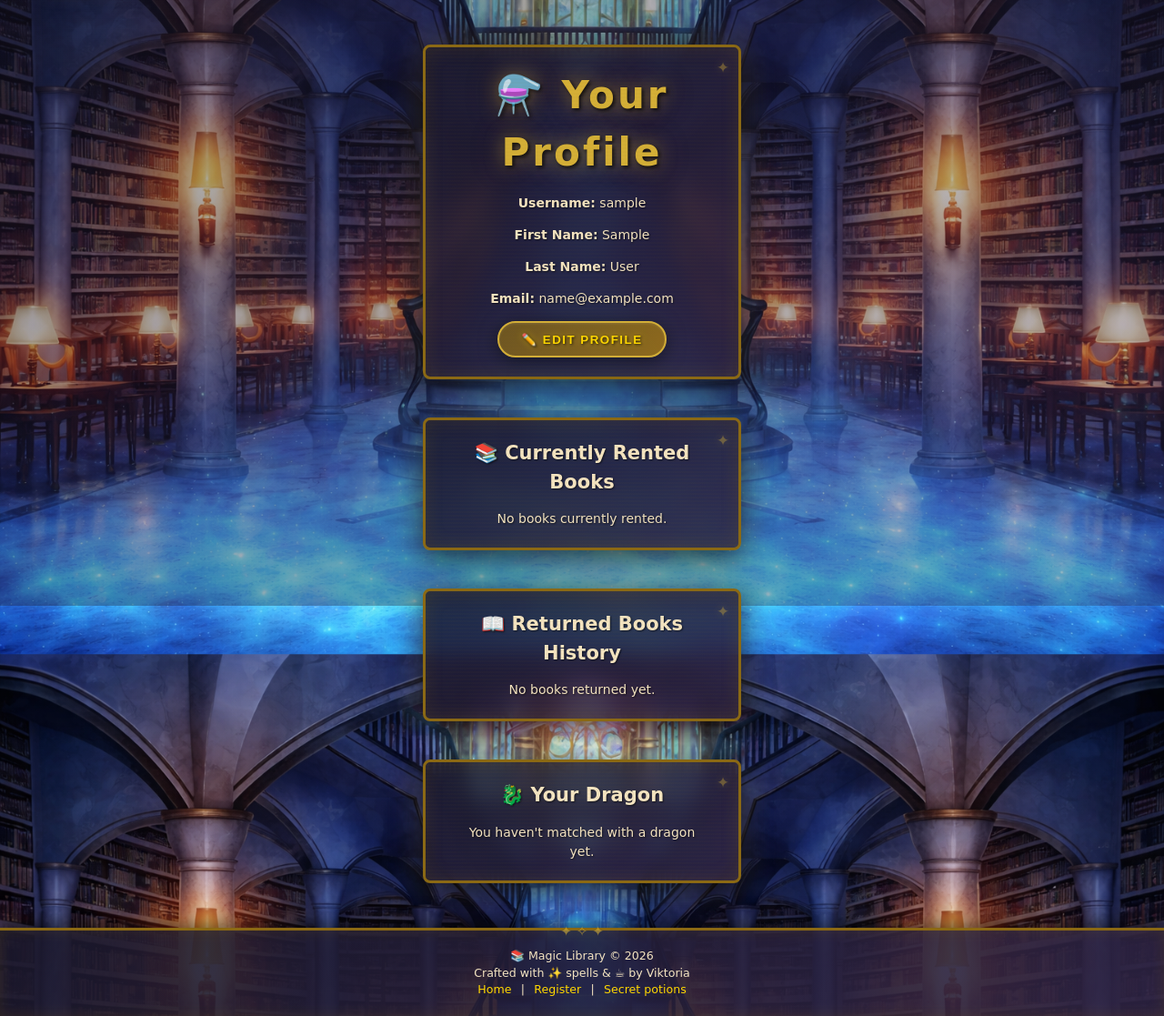
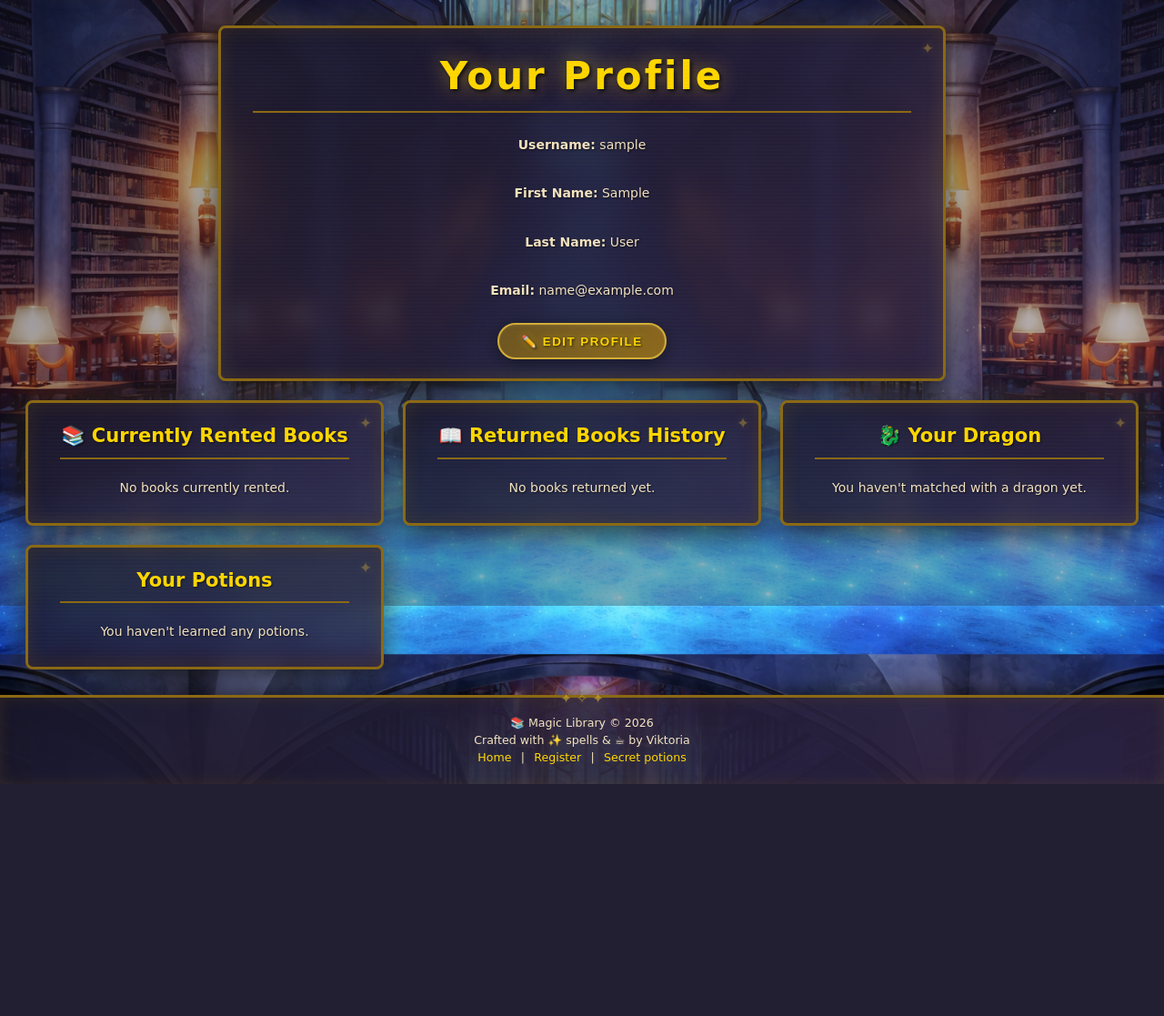
Before and after one commit to Viktoria-Todorova/DjangoExam, a Django app: page /user/profile/ in a window 1280 px wide. Shown: the part 134-1251 px from the top of the page at 91% size. After the commit the page ends 996 px from the top, so only its background shows below. Run offline with Django 5.2, Linux system fonts and the light colour scheme; the visitor is signed in with stand-in values (Sample User, id 1); data that the repository does not hold is empty; parts of the project's set-up code (start-up, migrations or seed data) failed here and were passed over; some web fonts are replaced.

```diff
--- /dev/null
+++ b/static/users/profile.css
@@ -0,0 +1,66 @@
+/* Container that holds all the boxes */
+.container {
+    display: grid !important;
+    grid-template-columns: repeat(auto-fit, minmax(320px, 1fr));
+    gap: 1.5rem;
+    padding: 2rem;
+    max-width: 1400px;
+    margin: 0 auto;
+    align-items: stretch;
+}
+
+/* Individual Box Styles */
+.box-details {
+    margin: 0 !important;
+    width: 100% !important;
+    max-width: none !important;
+    height: 100%;
+}
+
+/* Make the first box (Profile Info) span across if there's space */
+.box-details:first-of-type {
+    grid-column: 1 / -1;
+    max-width: 800px !important;
+    margin: 0 auto 1.5rem auto !important;
+}
+
+/* Header style within boxes */
+.box-details h1, .box-details h2 {
+    border-bottom: 2px solid #8b6914;
+    padding-bottom: 0.5rem;
+    width: 100%;
+    color: #ffd700;
+}
+
+/* Adjust dragon image */
+.box-details img {
+    border-radius: 8px;
+    border: 2px solid #d4af37;
+    margin-top: 0.5rem;
+    box-shadow: 0 4px 15px rgba(0, 0, 0, 0.5);
+}
+
+/* Add a bit of spacing for the content inside */
+.box-details p {
+    margin: 0.5rem 0;
+}
+
+/* Responsive adjustments */
+/* Specific pagination style for the profile boxes */
+.box-details .pagination {
+    margin-top: 1rem;
+    gap: 8px;
+    margin-bottom: 0;
+}
+
+.box-details .pagination a,
+.box-details .pagination span {
+    padding: 5px 12px;
+    font-size: 0.9em;
+}
+
+@media (max-width: 768px) {
+    .container {
+        grid-template-columns: 1fr;
+    }
+}
--- a/templates/users/profile-page.html
+++ b/templates/users/profile-page.html
@@ -1,8 +1,13 @@
 {% extends 'base.html' %}
+{% load static %}
+
+{% block css %}
+<link rel="stylesheet" href="{% static 'users/profile.css' %}">
+{% endblock %}
 
 {% block content %}
 <div class="box-details">
-    <h1>⚗️ Your Profile</h1>
+    <h1>Your Profile</h1>
 
     {% if messages %}
         {% for message in messages %}
@@ -32,6 +37,20 @@
                 <button type="submit">📖 Return Book</button>
             </form>
         {% endfor %}
+
+        <!-- Pagination -->
+        {% if currently_rented.paginator.num_pages > 1 %}
+        <div class="pagination">
+            {% if currently_rented.has_previous %}
+                <a href="?rented_page={{ currently_rented.previous_page_number }}&history_page={{ returned_books.number }}&potions_page={{ potions.number }}">‹</a>
+            {% endif %}
+            <span>{{ currently_rented.number }}/{{ currently_rented.paginator.num_pages }}</span>
+            {% if currently_rented.has_next %}
+                <a href="?rented_page={{ currently_rented.next_page_number }}&history_page={{ returned_books.number }}&potions_page={{ potions.number }}">›</a>
+            {% endif %}
+        </div>
+        {% endif %}
+
     {% else %}
         <p>No books currently rented.</p>
     {% endif %}
@@ -43,6 +62,20 @@
         {% for borrow in returned_books %}
             <p>{{ borrow.book.title }} — returned {{ borrow.return_date|date:"d M Y" }}</p>
         {% endfor %}
+
+        <!-- Pagination -->
+        {% if returned_books.paginator.num_pages > 1 %}
+        <div class="pagination">
+            {% if returned_books.has_previous %}
+                <a href="?history_page={{ returned_books.previous_page_number }}&rented_page={{ currently_rented.number }}&potions_page={{ potions.number }}">‹</a>
+            {% endif %}
+            <span>{{ returned_books.number }}/{{ returned_books.paginator.num_pages }}</span>
+            {% if returned_books.has_next %}
+                <a href="?history_page={{ returned_books.next_page_number }}&rented_page={{ currently_rented.number }}&potions_page={{ potions.number }}">›</a>
+            {% endif %}
+        </div>
+        {% endif %}
+
     {% else %}
         <p>No books returned yet.</p>
     {% endif %}
@@ -58,4 +91,29 @@
         <p>You haven't matched with a dragon yet.</p>
     {% endif %}
 </div>
+
+<div class="box-details">
+    <h2>Your Potions</h2>
+    {% if potions %}
+        {% for potion in potions %}
+            <p>{{ potion.name }} : {{ potion.description }} </p>
+        {% endfor %}
+
+        <!-- Pagination -->
+        {% if potions.paginator.num_pages > 1 %}
+        <div class="pagination">
+            {% if potions.has_previous %}
+                <a href="?potions_page={{ potions.previous_page_number }}&rented_page={{ currently_rented.number }}&history_page={{ returned_books.number }}">‹</a>
+            {% endif %}
+            <span>{{ potions.number }}/{{ potions.paginator.num_pages }}</span>
+            {% if potions.has_next %}
+                <a href="?potions_page={{ potions.next_page_number }}&rented_page={{ currently_rented.number }}&history_page={{ returned_books.number }}">›</a>
+            {% endif %}
+        </div>
+        {% endif %}
+
+    {% else %}
+        <p>You haven't learned any potions.</p>
+    {% endif %}
+</div>
 {% endblock %}
--- a/users/views.py
+++ b/users/views.py
@@ -11,6 +11,7 @@ from django.views.generic import CreateView, UpdateView, TemplateView
 
 from circulation.models import Borrowed
 from dragons.models import Dragon
+from potions.models import Potion
 from users.forms import UserForm, ProfileEditForm
 
 # Create your views here.
@@ -54,6 +55,8 @@ class CustomLoginView(LoginView):
     redirect_authenticated_user = True
 
 
+from django.core.paginator import Paginator
+
 class ProfileView(LoginRequiredMixin, TemplateView):
     template_name = 'users/profile-page.html'
 
@@ -62,8 +65,25 @@ class ProfileView(LoginRequiredMixin, TemplateView):
         user = self.request.user
 
         borrowed = Borrowed.objects.filter(magician=user)
-        context['currently_rented'] = borrowed.filter(return_date__isnull=True)
-        context['returned_books'] = borrowed.filter(return_date__isnull=False)
+
+        # Pagination for Currently Rented
+        currently_rented_list = borrowed.filter(return_date__isnull=True).order_by('-due_date')
+        rented_paginator = Paginator(currently_rented_list, 3) # 3 per page
+        rented_page = self.request.GET.get('rented_page')
+        context['currently_rented'] = rented_paginator.get_page(rented_page)
+
+        # Pagination for History
+        history_list = borrowed.filter(return_date__isnull=False).order_by('-return_date')
+        history_paginator = Paginator(history_list, 3)
+        history_page = self.request.GET.get('history_page')
+        context['returned_books'] = history_paginator.get_page(history_page)
+
+        # Pagination for Potions
+        potions_list = Potion.objects.filter(magician=user).order_by('-created_on')
+        potions_paginator = Paginator(potions_list, 2)
+        potions_page = self.request.GET.get('potions_page')
+        context['potions'] = potions_paginator.get_page(potions_page)
+
         context['dragon'] = Dragon.objects.filter(rider=user).first()
         context['now'] = timezone.now()
         return context
```
Also changed, not shown: potions/forms.py (+13 -13 lines), potions/views.py (+9 -7 lines), templates/potions/create-potions.html (+9 -4 lines).
